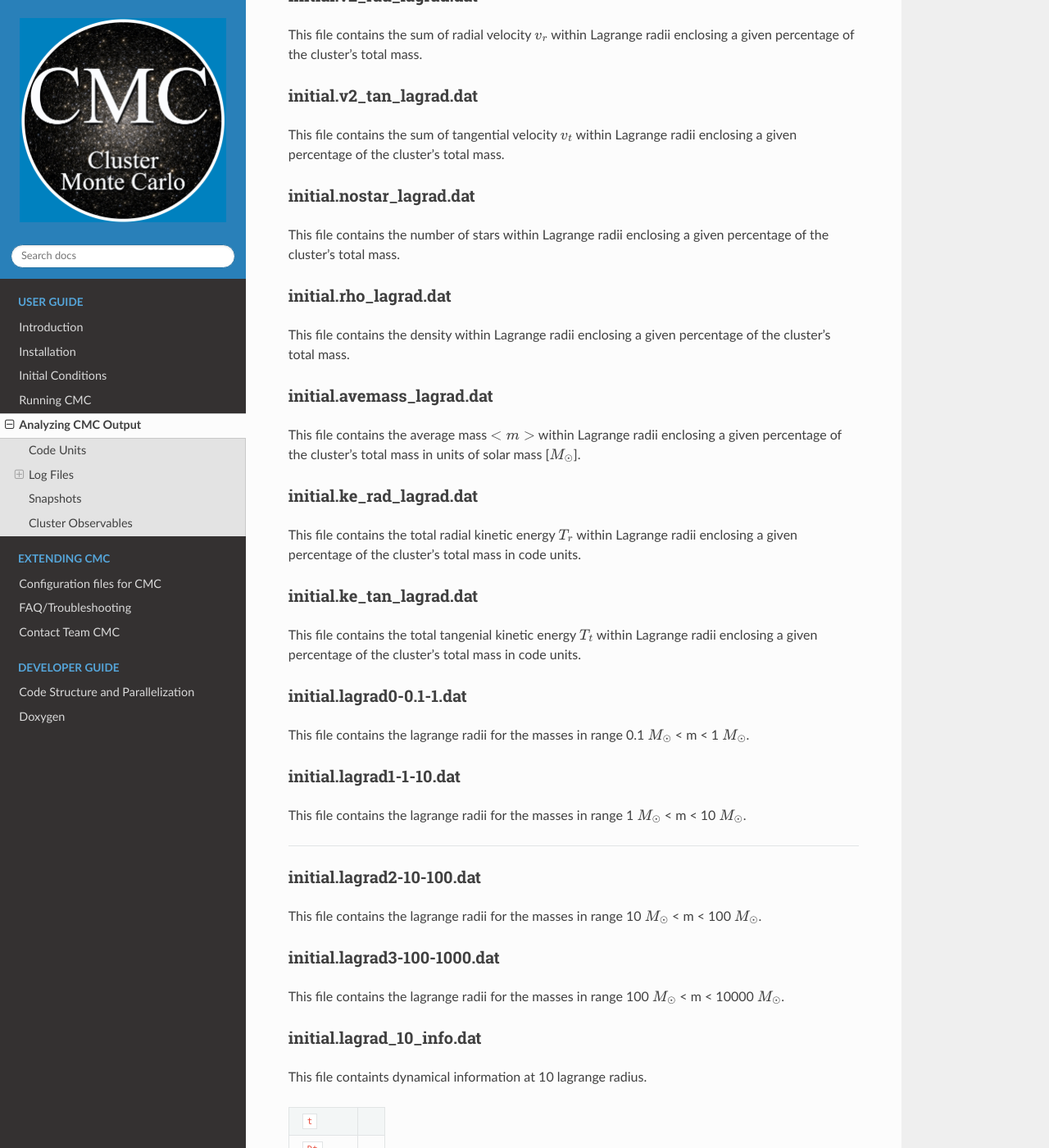
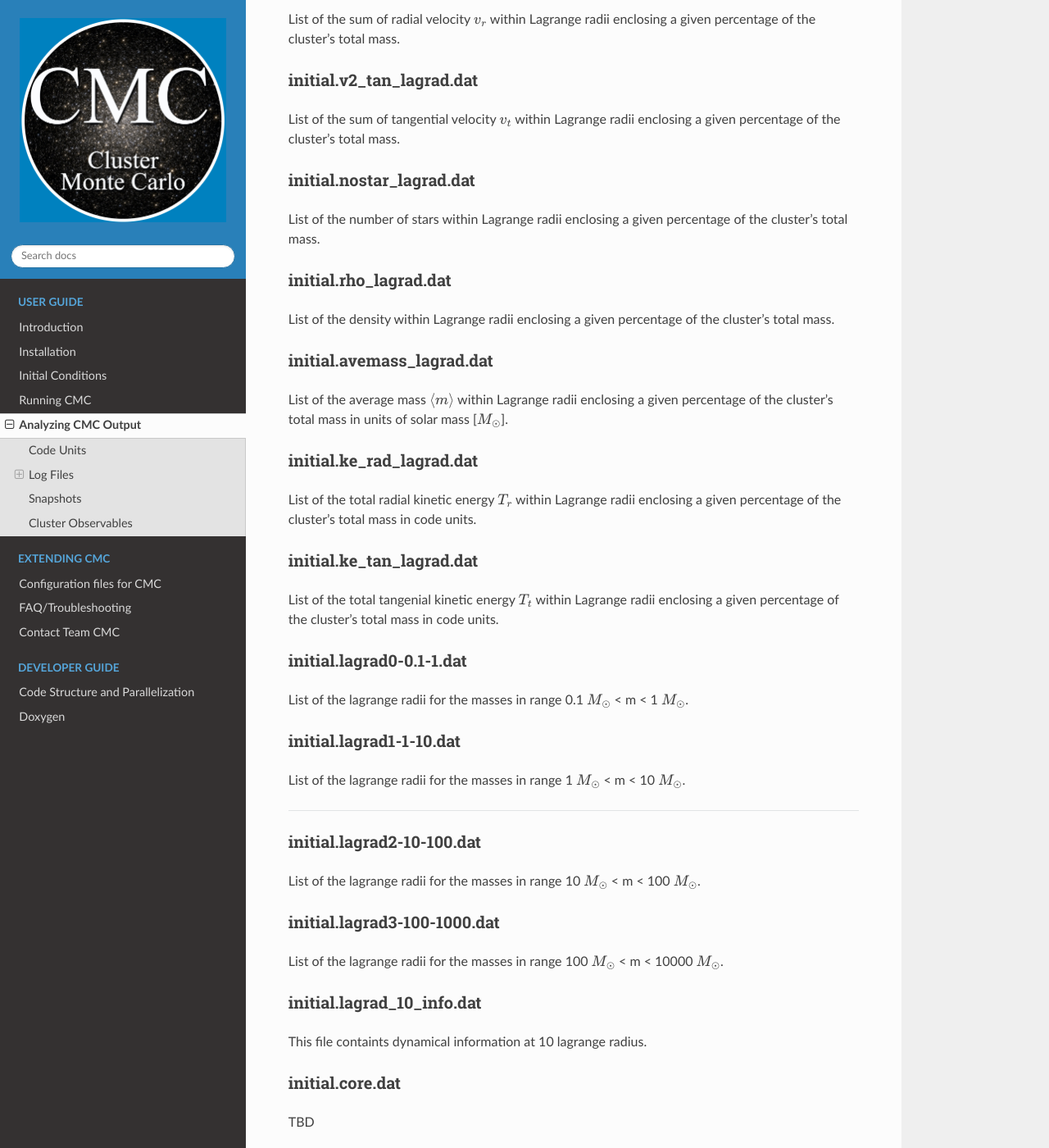
Before and after one commit to ClusterMonteCarlo/CMC-COSMIC, a Sphinx documentation site: the page built from docs/sphinx/source/output/index.rst, in a window 1280 px wide and 1400 px high, scrolled down 13891 px. Shown: the whole window at 82% size. Built offline with Sphinx 7.4.7 and the Read the Docs theme 2.0.0, drawn with Linux system fonts in a browser that asks for light colours; formulas are drawn with MathJax 3; the version number could not be read and is left out; some of the changed text lies outside the part shown.

Commit message:
Update index.rst

```diff
--- a/docs/sphinx/source/output/index.rst
+++ b/docs/sphinx/source/output/index.rst
@@ -325,7 +325,7 @@
 ``typem``			              Merger stellar type
 ``type1``					        Stellar type of body_1
 ``type2``						     Stellar type of body_2
-``b``                            impact parameter at infinity [:math:`R_{\odot}`]
+``b``                            Impact parameter at infinity [:math:`R_{\odot}`]
 ``vinf``                         Relative velocity of two objects at infinity [km/s]
 ``rad1``                         Radius of body_1
 ``rad2``                         Radius of body_2
@@ -565,104 +565,89 @@
 ``eps_GR``                       GR parameter: Tlk_quad/T_GR
 ==============================  =====================================================
 
-output.lagrad.dat
+initial.lagrad.dat
 -------------------
 
 This file contains the lagrange radii enclosing a given percentage of the cluster's
 total mass. So for example, the 10% lagrange radii printed in the
-**output.lagrad.dat** file is the radius at a given time that encloses 10% of
+**initial.lagrad.dat** file is the radius at a given time that encloses 10% of
 the mass. The different columns in that file give 0.1%, 5%, 99%, etc. lagrange
 radii.
 
 initial.v2_rad_lagrad.dat
 -------------------------
 
-This file contains the sum of radial velocity :math:`v_{r}` within Lagrange
+List of the sum of radial velocity :math:`v_{r}` within Lagrange
 radii enclosing a given percentage of the cluster's total mass.
 
 initial.v2_tan_lagrad.dat
 -------------------------
 
-This file contains the sum of tangential velocity :math:`v_{t}` within
+List of the sum of tangential velocity :math:`v_{t}` within
 Lagrange radii enclosing a given percentage of the cluster's total mass.
 
 
 initial.nostar_lagrad.dat
 ------------------------
 
-This file contains the number of stars within Lagrange radii enclosing a given
+List of the number of stars within Lagrange radii enclosing a given
 percentage of the cluster's total mass.
 
 initial.rho_lagrad.dat
 ---------------------
 
-This file contains the density within Lagrange radii enclosing a given
+List of the density within Lagrange radii enclosing a given
 percentage of the cluster's total mass.
 
 initial.avemass_lagrad.dat
 --------------------------
 
-This file contains the average mass :math:`<m>` within Lagrange radii
+List of the average mass :math:`\langle m \rangle` within Lagrange radii
 enclosing a given percentage of the cluster's total mass in units of solar mass
 [:math:`M_{\odot}`].
 
 initial.ke_rad_lagrad.dat
 ------------------------
 
-This file contains the total radial kinetic energy :math:`T_{r}` within
+List of the total radial kinetic energy :math:`T_{r}` within
 Lagrange radii enclosing a given percentage of the cluster's total mass in code
 units.
 
 initial.ke_tan_lagrad.dat
 ------------------------
 
-This file contains the total tangenial kinetic energy :math:`T_{t}` within
+List of the total tangenial kinetic energy :math:`T_{t}` within
 Lagrange radii enclosing a given percentage of the cluster's total mass in code
 units.
 
 initial.lagrad0-0.1-1.dat
 -------------------------
 
-This file contains the lagrange radii for the masses in range 0.1 :math:`M_{\odot}` < m < 1 :math:`M_{\odot}`.
+List of the lagrange radii for the masses in range 0.1 :math:`M_{\odot}` < m < 1 :math:`M_{\odot}`.
 
 initial.lagrad1-1-10.dat
 ------------------------
 
-This file contains the lagrange radii for the masses in range 1 :math:`M_{\odot}` < m < 10 :math:`M_{\odot}`.
+List of the lagrange radii for the masses in range 1 :math:`M_{\odot}` < m < 10 :math:`M_{\odot}`.
 
 -------------------------
 
 initial.lagrad2-10-100.dat
 --------------------------
 
-This file contains the lagrange radii for the masses in range 10 :math:`M_{\odot}` < m < 100 :math:`M_{\odot}`.
+List of the lagrange radii for the masses in range 10 :math:`M_{\odot}` < m < 100 :math:`M_{\odot}`.
 
 
 initial.lagrad3-100-1000.dat
 ----------------------------
 
-This file contains the lagrange radii for the masses in range 100 :math:`M_{\odot}` < m < 10000 :math:`M_{\odot}`.
+List of the lagrange radii for the masses in range 100 :math:`M_{\odot}` < m < 10000 :math:`M_{\odot}`.
 
 
 initial.lagrad_10_info.dat
 --------------------------
 
 This file containts dynamical information at 10 lagrange radius.
-
-==============================  =====================================================
-``t``
-``Dt``
-``tcount``
-``N_10``
-``M_10``
-``N_s,10``
-``M_s,10``
-``N_b,10``
-``M_b_10``
-``r_10``
-``rho_10``
-==============================  =====================================================
-
 
 initial.core.dat
 ----------------
```
Also changed, not shown: other parts of docs/sphinx/source/output/index.rst (+26 -26 lines).
